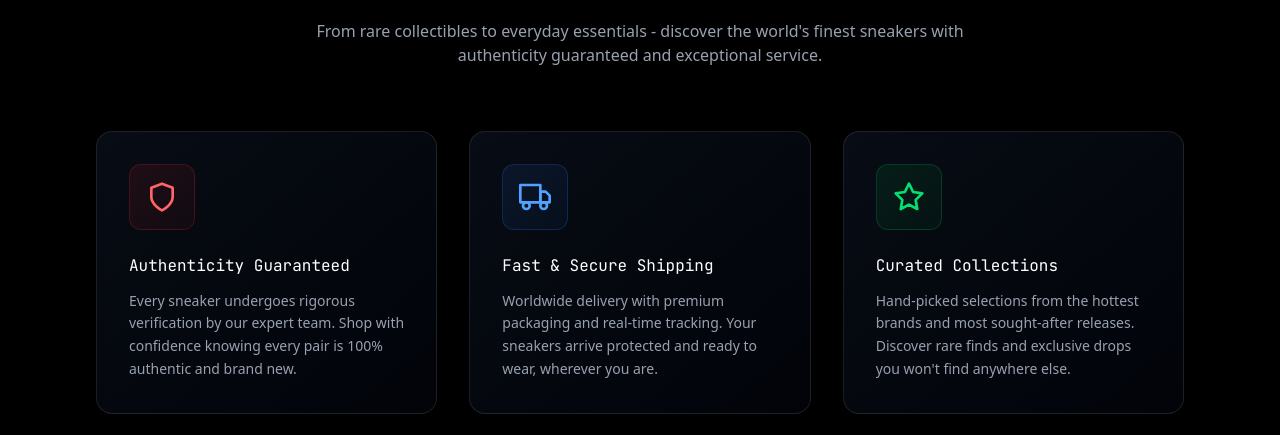
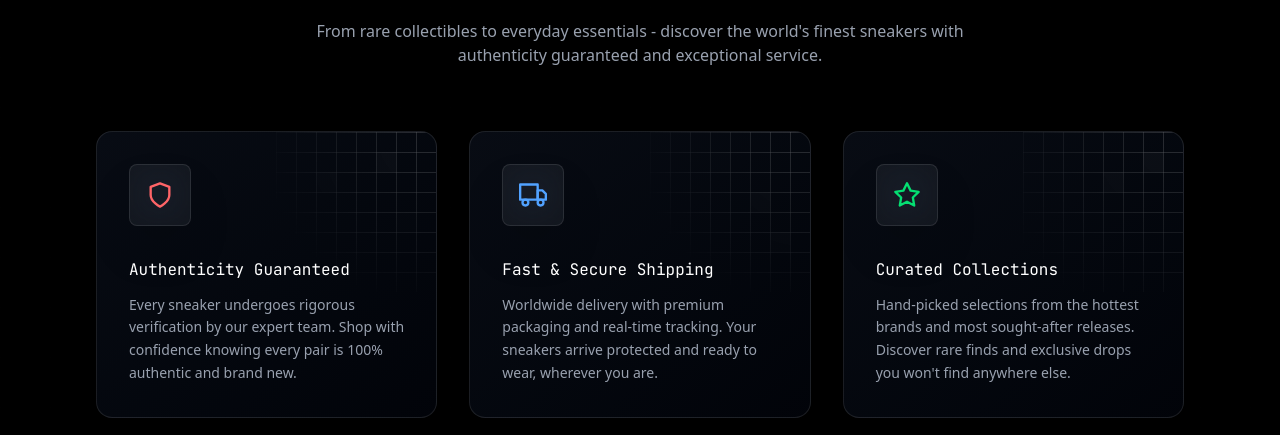
Before and after one commit to rishebss/sneaket_frontend, a React app: page / in a window 1280 px wide. Shown: the part 840-1275 px from the top of the page. Built offline with nearby package versions, Linux system fonts and the light colour scheme; the HTML template or start-up script is replaced by a standard one.

Commit message:
added grid animation

```diff
--- a/src/defaultcomponents/AboutSection.jsx
+++ b/src/defaultcomponents/AboutSection.jsx
@@ -1,6 +1,20 @@
 import { FiStar, FiTruck, FiShield } from 'react-icons/fi';
 import { MdDoubleArrow } from "react-icons/md";
 import { motion } from "framer-motion";
+
+const GridIcon = ({ children, borderColorClass, glowColorClass }) => (
+  <div className="relative mb-8 flex items-center justify-start group z-10">
+    {/* Icon Container with Glassmorphism */}
+    <div className={`relative z-10 p-4 bg-white/5 ${glowColorClass} backdrop-blur-lg border border-white/10 rounded-lg shadow-2xl`}>
+      <div className="text-white">
+        {children}
+      </div>
+    </div>
+
+    {/* Glow Effect */}
+    <div className={`absolute inset-0 ${glowColorClass} blur-2xl opacity-0 group-hover:opacity-40 transition-opacity duration-500 rounded-full scale-50`} />
+  </div>
+);
 
 export default function AboutSection() {
   return (
@@ -39,86 +53,122 @@ export default function AboutSection() {
 
           {/* Card 1: Authenticity Guaranteed */}
           <div className="group relative overflow-hidden rounded-2xl border border-white/10 bg-gradient-to-br from-gray-900/50 to-gray-950/50 p-8 backdrop-blur-xl transition-all duration-500 hover:border-red-500/30 hover:shadow-[0_0_40px_rgba(239,68,68,0.15)]">
-            {/* Animated gradient overlay */}
-            <div className="absolute inset-0 bg-gradient-to-br from-red-500/5 via-transparent to-transparent opacity-0 group-hover:opacity-100 transition-opacity duration-500" />
-
-            {/* Icon */}
-            <div className="relative mb-6">
-              <div className="inline-flex p-4 rounded-xl bg-gradient-to-br from-red-500/10 to-red-500/5 border border-red-500/20">
-                <FiShield className="w-8 h-8 text-red-400" />
-              </div>
-              {/* Pulse ring effect */}
-              <div className="absolute inset-0 rounded-xl bg-red-500/20 blur-xl opacity-0 group-hover:opacity-100 transition-opacity duration-500" />
+            {/* Top Right Grid Pattern */}
+            <div
+              className="absolute top-0 right-0 z-0 opacity-40 pointer-events-none"
+              style={{
+                backgroundImage: `linear-gradient(rgba(255,255,255,0.4) 1px, transparent 1px), linear-gradient(90deg, rgba(255,255,255,0.4) 1px, transparent 1px)`,
+                backgroundSize: '20px 20px',
+                width: '160px',
+                height: '160px',
+                maskImage: 'radial-gradient(circle at top right, black, transparent 80%)',
+                WebkitMaskImage: 'radial-gradient(circle at top right, black, transparent 80%)'
+              }}
+            >
+              {/* Decorative Randomly Filled Squares */}
+              <div className="absolute top-[20px] right-[40px] w-[20px] h-[20px] bg-white/10" />
+              <div className="absolute top-[80px] right-[20px] w-[20px] h-[20px] bg-white/5" />
+              <div className="absolute top-[40px] right-[100px] w-[20px] h-[20px] bg-white/10" />
             </div>
 
-            {/* Content */}
-            <h3 className="text-base font-mono text-white mb-3 flex items-center gap-2">
+            <div className="absolute inset-0 bg-gradient-to-br from-red-500/5 via-transparent to-transparent opacity-0 group-hover:opacity-100 transition-opacity duration-500 z-1" />
+
+            <GridIcon
+              borderColorClass="border-red-500/20"
+              glowColorClass="bg-red-500/20"
+            >
+              <FiShield className="w-7 h-7 text-red-400" />
+            </GridIcon>
+
+            <h3 className="text-base font-mono text-white mb-3 flex items-center gap-2 relative z-10">
               Authenticity Guaranteed
-
             </h3>
-            <p className="text-gray-400 text-sm leading-relaxed">
+            <p className="text-gray-400 text-sm leading-relaxed relative z-10">
               Every sneaker undergoes rigorous verification by our expert team. Shop with
               confidence knowing every pair is 100% authentic and brand new.
             </p>
 
-            {/* Bottom accent line */}
-            <div className="absolute bottom-0 left-0 right-0 h-1 bg-gradient-to-r from-transparent via-red-500/50 to-transparent opacity-0 group-hover:opacity-100 transition-opacity duration-500" />
+            <div className="absolute bottom-0 left-0 right-0 h-1 bg-gradient-to-r from-transparent via-red-500/50 to-transparent opacity-0 group-hover:opacity-100 transition-opacity duration-500 z-10" />
           </div>
 
           {/* Card 2: Fast & Secure Shipping */}
           <div className="group relative overflow-hidden rounded-2xl border border-white/10 bg-gradient-to-br from-gray-900/50 to-gray-950/50 p-8 backdrop-blur-xl transition-all duration-500 hover:border-blue-500/30 hover:shadow-[0_0_40px_rgba(59,130,246,0.15)]">
-            {/* Animated gradient overlay */}
-            <div className="absolute inset-0 bg-gradient-to-br from-blue-500/5 via-transparent to-transparent opacity-0 group-hover:opacity-100 transition-opacity duration-500" />
-
-            {/* Icon */}
-            <div className="relative mb-6">
-              <div className="inline-flex p-4 rounded-xl bg-gradient-to-br from-blue-500/10 to-blue-500/5 border border-blue-500/20">
-                <FiTruck className="w-8 h-8 text-blue-400" />
-              </div>
-              {/* Pulse ring effect */}
-              <div className="absolute inset-0 rounded-xl bg-blue-500/20 blur-xl opacity-0 group-hover:opacity-100 transition-opacity duration-500" />
+            {/* Top Right Grid Pattern */}
+            <div
+              className="absolute top-0 right-0 z-0 opacity-40 pointer-events-none"
+              style={{
+                backgroundImage: `linear-gradient(rgba(255,255,255,0.4) 1px, transparent 1px), linear-gradient(90deg, rgba(255,255,255,0.4) 1px, transparent 1px)`,
+                backgroundSize: '20px 20px',
+                width: '160px',
+                height: '160px',
+                maskImage: 'radial-gradient(circle at top right, black, transparent 80%)',
+                WebkitMaskImage: 'radial-gradient(circle at top right, black, transparent 80%)'
+              }}
+            >
+              {/* Decorative Randomly Filled Squares */}
+              <div className="absolute top-[60px] right-[40px] w-[20px] h-[20px] bg-white/10" />
+              <div className="absolute top-[20px] right-[80px] w-[20px] h-[20px] bg-white/5" />
+              <div className="absolute top-[100px] right-[20px] w-[20px] h-[20px] bg-white/10" />
             </div>
 
-            {/* Content */}
-            <h3 className="text-base font-mono text-white mb-3 flex items-center gap-2">
+            <div className="absolute inset-0 bg-gradient-to-br from-blue-500/5 via-transparent to-transparent opacity-0 group-hover:opacity-100 transition-opacity duration-500 z-1" />
+
+            <GridIcon
+              borderColorClass="border-blue-500/20"
+              glowColorClass="bg-blue-500/20"
+            >
+              <FiTruck className="w-7 h-7 text-blue-400" />
+            </GridIcon>
+
+            <h3 className="text-base font-mono text-white mb-3 flex items-center gap-2 relative z-10">
               Fast & Secure Shipping
-
             </h3>
-            <p className="text-gray-400 text-sm leading-relaxed">
+            <p className="text-gray-400 text-sm leading-relaxed relative z-10">
               Worldwide delivery with premium packaging and real-time tracking. Your sneakers
               arrive protected and ready to wear, wherever you are.
             </p>
 
-            {/* Bottom accent line */}
-            <div className="absolute bottom-0 left-0 right-0 h-1 bg-gradient-to-r from-transparent via-blue-500/50 to-transparent opacity-0 group-hover:opacity-100 transition-opacity duration-500" />
+            <div className="absolute bottom-0 left-0 right-0 h-1 bg-gradient-to-r from-transparent via-blue-500/50 to-transparent opacity-0 group-hover:opacity-100 transition-opacity duration-500 z-10" />
           </div>
 
           {/* Card 3: Curated Collections */}
           <div className="group relative overflow-hidden rounded-2xl border border-white/10 bg-gradient-to-br from-gray-900/50 to-gray-950/50 p-8 backdrop-blur-xl transition-all duration-500 hover:border-green-500/30 hover:shadow-[0_0_40px_rgba(34,197,94,0.15)]">
-            {/* Animated gradient overlay */}
-            <div className="absolute inset-0 bg-gradient-to-br from-green-500/5 via-transparent to-transparent opacity-0 group-hover:opacity-100 transition-opacity duration-500" />
-
-            {/* Icon */}
-            <div className="relative mb-6">
-              <div className="inline-flex p-4 rounded-xl bg-gradient-to-br from-green-500/10 to-green-500/5 border border-green-500/20">
-                <FiStar className="w-8 h-8 text-green-400" />
-              </div>
-              {/* Pulse ring effect */}
-              <div className="absolute inset-0 rounded-xl bg-green-500/20 blur-xl opacity-0 group-hover:opacity-100 transition-opacity duration-500" />
+            {/* Top Right Grid Pattern */}
+            <div
+              className="absolute top-0 right-0 z-0 opacity-40 pointer-events-none"
+              style={{
+                backgroundImage: `linear-gradient(rgba(255,255,255,0.4) 1px, transparent 1px), linear-gradient(90deg, rgba(255,255,255,0.4) 1px, transparent 1px)`,
+                backgroundSize: '20px 20px',
+                width: '160px',
+                height: '160px',
+                maskImage: 'radial-gradient(circle at top right, black, transparent 90%)',
+                WebkitMaskImage: 'radial-gradient(circle at top right, black, transparent 90%)'
+              }}
+            >
+              {/* Decorative Randomly Filled Squares */}
+              <div className="absolute top-[40px] right-[60px] w-[20px] h-[20px] bg-white/10" />
+              <div className="absolute top-[100px] right-[100px] w-[20px] h-[20px] bg-white/5" />
+              <div className="absolute top-[20px] right-[20px] w-[20px] h-[20px] bg-white/10" />
             </div>
 
-            {/* Content */}
-            <h3 className="text-base font-mono text-white mb-3 flex items-center gap-2">
+            <div className="absolute inset-0 bg-gradient-to-br from-green-500/5 via-transparent to-transparent opacity-0 group-hover:opacity-100 transition-opacity duration-500 z-1" />
+
+            <GridIcon
+              borderColorClass="border-green-500/20"
+              glowColorClass="bg-green-500/20"
+            >
+              <FiStar className="w-7 h-7 text-green-400" />
+            </GridIcon>
+
+            <h3 className="text-base font-mono text-white mb-3 flex items-center gap-2 relative z-10">
               Curated Collections
-
             </h3>
-            <p className="text-gray-400 text-sm leading-relaxed">
+            <p className="text-gray-400 text-sm leading-relaxed relative z-10">
               Hand-picked selections from the hottest brands and most sought-after releases.
               Discover rare finds and exclusive drops you won't find anywhere else.
             </p>
 
-            {/* Bottom accent line */}
-            <div className="absolute bottom-0 left-0 right-0 h-1 bg-gradient-to-r from-transparent via-green-500/50 to-transparent opacity-0 group-hover:opacity-100 transition-opacity duration-500" />
+            <div className="absolute bottom-0 left-0 right-0 h-1 bg-gradient-to-r from-transparent via-green-500/50 to-transparent opacity-0 group-hover:opacity-100 transition-opacity duration-500 z-10" />
           </div>
 
         </div>
```
Also changed, not shown: src/usercomponents/BentoCards.jsx (+18 -0 lines).
